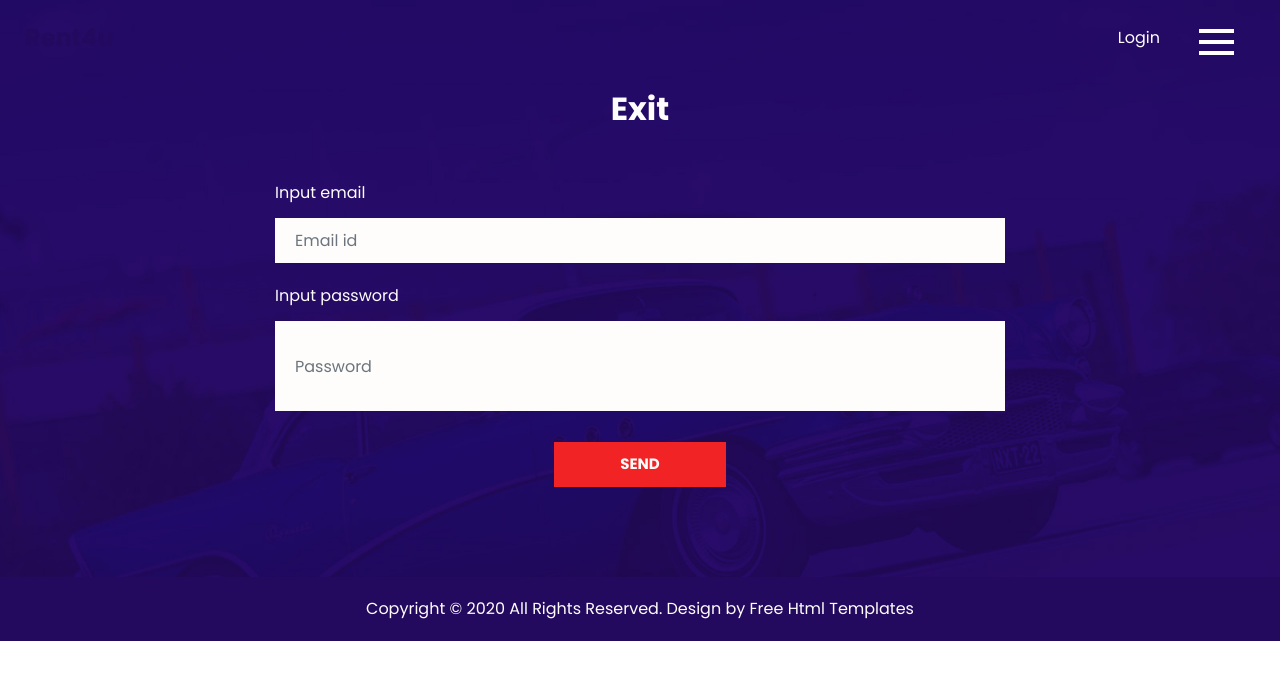
After one commit to Alex9003/python-ownproject, a Flask app: page /login in a window 1280 px wide. The commit adds this page. Shown: the top 680 px of the page. Run offline with Flask 3, Linux system fonts and the light colour scheme; parts of the project's set-up code (start-up, migrations or seed data) failed here and were passed over; some libraries are stand-ins or nearby versions.

Commit message:
log(in,out)

```diff
--- a/main.py
+++ b/main.py
@@ -1,15 +1,20 @@
 from flask import Flask, request, session, redirect, render_template
 from flask_sqlalchemy import SQLAlchemy
+from werkzeug.security import check_password_hash
 import os
 
-from sqlalchemy import false
+from sqlalchemy.testing.suite.test_reflection import users
+
+SESSION_USER_ID = 'user_id'
 
 app = Flask(__name__)
 basedir = os.path.abspath(os.path.dirname(__file__))
 app.config['SQLALCHEMY_DATABASE_URI'] = "sqlite:///" + os.path.join(basedir, 'car_shop.sqlite')
 app.config['SQLALCHEMY_TRACK_MODIFICATIONS'] = False
+app.config['SECRET_KEY']= 'KeL9KQ_BZnGSoTJsUhMuP8Rrehv7Dit-kpp9KDMIohw'
+db = SQLAlchemy(app)
 
-db = SQLAlchemy(app)
+
 
 # === MODERLS =================
 class User(db.Model):
@@ -18,11 +23,16 @@ class User(db.Model):
     username = db.Column(db.String(50), nullable=False)
     email = db.Column(db.String(150), nullable=False, unique=True)
     password = db.Column(db.String(25), nullable=False)
-    role = db.Column(db.Integer(), nullable=False, default=False)
+    role = db.Column(db.Integer(), nullable=False, default=0)
 
     def __repr__(self):
         return f'<User: {self.username}>'
 
+    def check_password(self, password):
+        return check_password_hash(self.password,password)
+
+with app.app_context():
+    db.create_all()
 # === ROUTES ==================
 
 @app.route('/')
@@ -39,6 +49,33 @@ def about():
 def blog():
     return render_template('blog.html')
 
+# ---- Admin ---
+@app.route('/login', methods=['GET', 'POST'])
+def login():
+    message = ''
+
+    if request.method == 'POST':
+        email = request.form['email']
+        password = request.form['password']
+
+        user = User.query.filter_by(email=email).first()
+
+        if not user:
+            message = 'Неправельний Email'
+        else:
+            if user.check_password(password):
+                session[SESSION_USER_ID] = user.id
+                return redirect('/')
+
+            message = 'Неправельний пароль'
+
+    return render_template('login.html',message=message)
+
+@app.route('/logout')
+def logout():
+    session.pop(SESSION_USER_ID, None)
+    return render_template('/')
+
 @app.route('/car')
 def car():
     return render_template('car.html')
--- a/templates/layout.html
+++ b/templates/layout.html
@@ -60,10 +60,17 @@
                         <div class="overlay-content">
                             <a href="/index">Дім</a>
                             <a href="/about">Про машини</a>
+                            {% if session %}
+                            <a href="/add_news">Додати новини</a>
+                            <a href="/logout">Вихід</a>
+                            {% else %}
+                            <a href="/login">Вхід</a>
+                            {% endif %}
+                            <!--
                             <a href="/car">Машини</a>
                             <a href="/blog">Блок</a>
-                            <a href="/contact">Звяжіться з нами</a>
-                            <a href="#">Логін</a>
+                            <a href="/contact">Звяжіться з нами</a>-->
+
                         </div>
                     </div>
                 </div>
--- /dev/null
+++ b/templates/login.html
@@ -0,0 +1,36 @@
+{% extends "layout.html" %}
+
+{% block main %}
+<!-- contact section -->
+<section class="contact_section layout_padding">
+    <div class="container">
+        <div class="heading_container">
+            <h2>Exit</h2>
+        </div>
+        <div class="row">
+            <div class="col-md-8 mx-auto">
+                <div class="form_container">
+                    <form >
+                        <div class="form-row">
+                            <div class="form-group col">
+                                <label for="email">Input email</label>
+                                <input type="email" name="email" class="form-control" id="inputEmail4" placeholder="Email id"
+                                       required>
+                            </div>
+                        </div>
+                        <div class="form-group">
+                            <label for="password">Input password</label>
+                            <input type="password" name="password" class="form-control" id="inputMessage" placeholder="Password"
+                                   required>
+                        </div>
+                        <div class="d-flex justify-content-center">
+                            <button type="submit" class="">Send</button>
+                        </div>
+                    </form>
+                </div>
+            </div>
+        </div>
+    </div>
+</section>
+<!-- end contact section -->
+{% endblock %}
```
